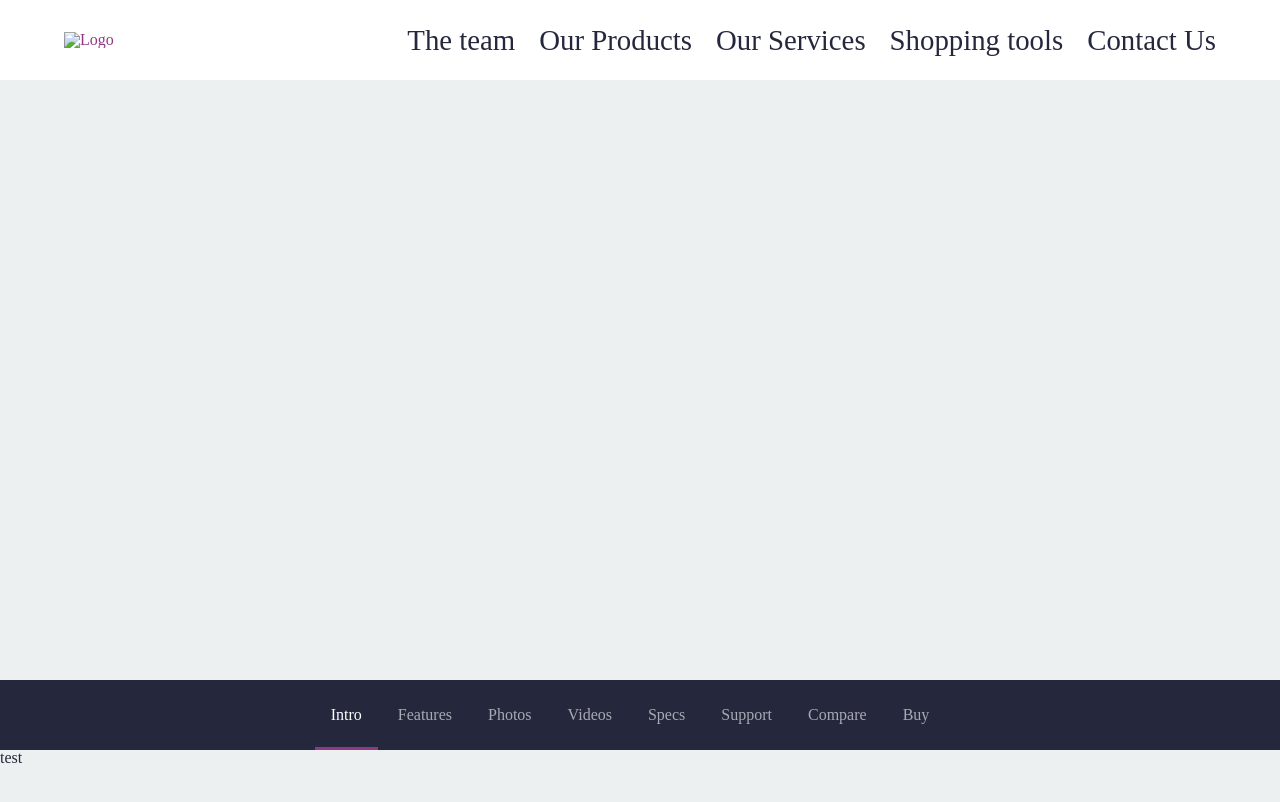
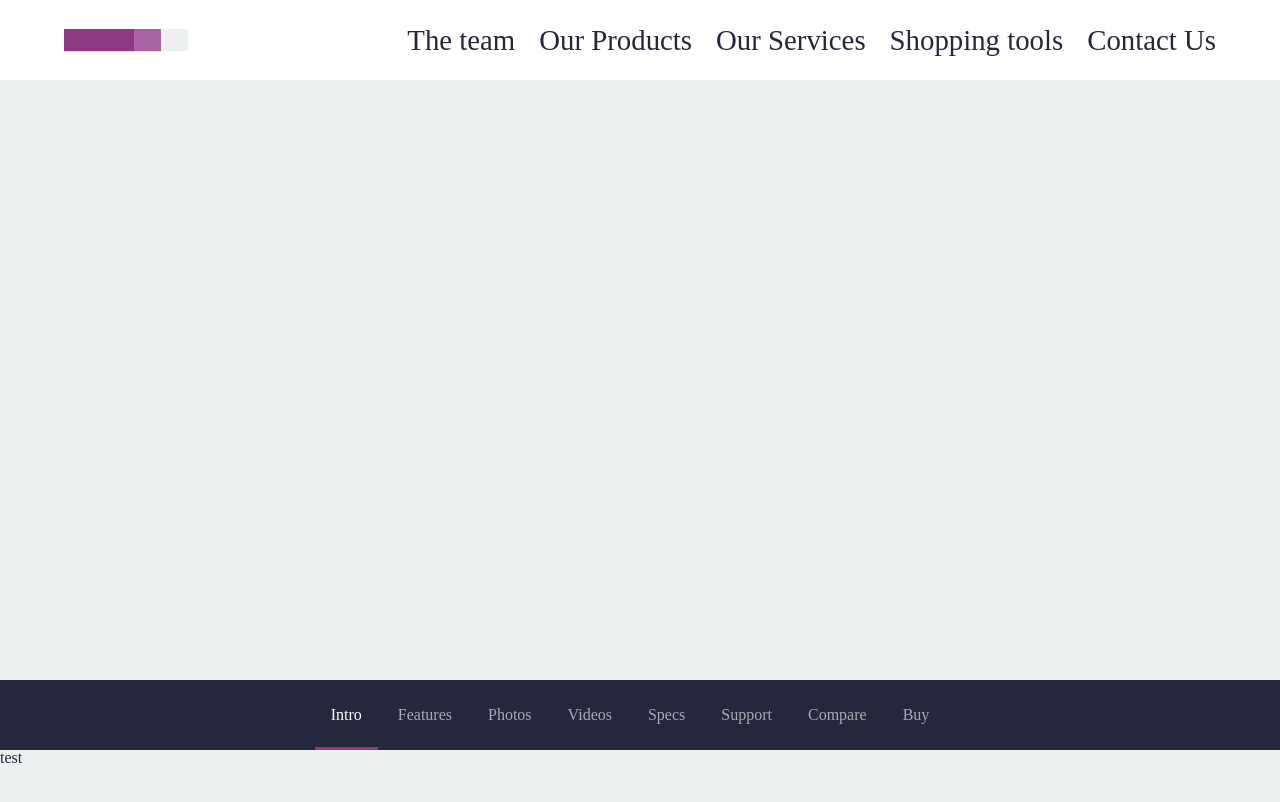
Before and after one commit to arunksoman/PSST-Website, a Jekyll site: the page built from index.md, in a window 1280 px wide. Shown: the top 802 px of the page. Built offline with Jekyll 4.4.1, drawn with Linux system fonts in a browser that asks for light colours; nearby versions of some CDN libraries; some web fonts are replaced.

Commit message:
Update header.html

```diff
--- a/_includes/header.html
+++ b/_includes/header.html
@@ -1,5 +1,5 @@
 <header class="cd-auto-hide-header">
-	<div class="logo"><a href="#0"><img src="img/cd-logo.svg" alt="Logo"></a></div>
+	<div class="logo"><a href="#0"><img src="{{ site.url }}{{ site.baseurl }}/assets/img/cd-logo.svg" alt="Logo"></a></div>
 
 	<nav class="cd-primary-nav">
 		<a href="#cd-navigation" class="nav-trigger">
```
